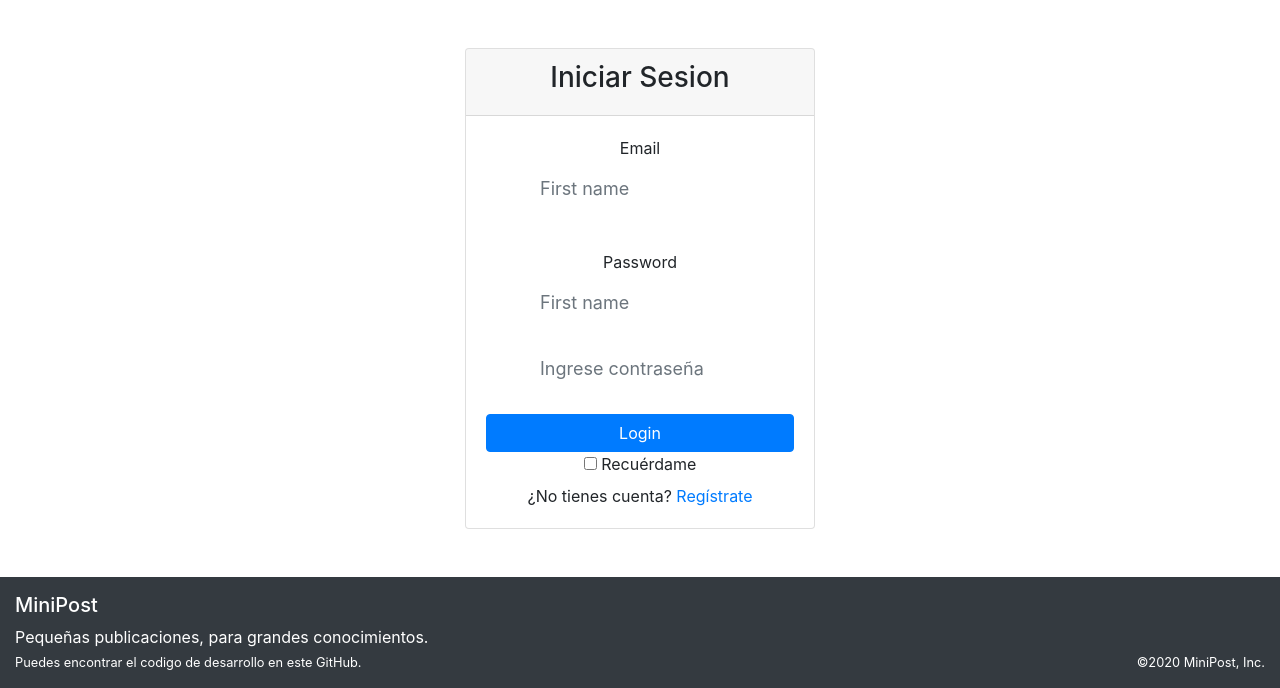
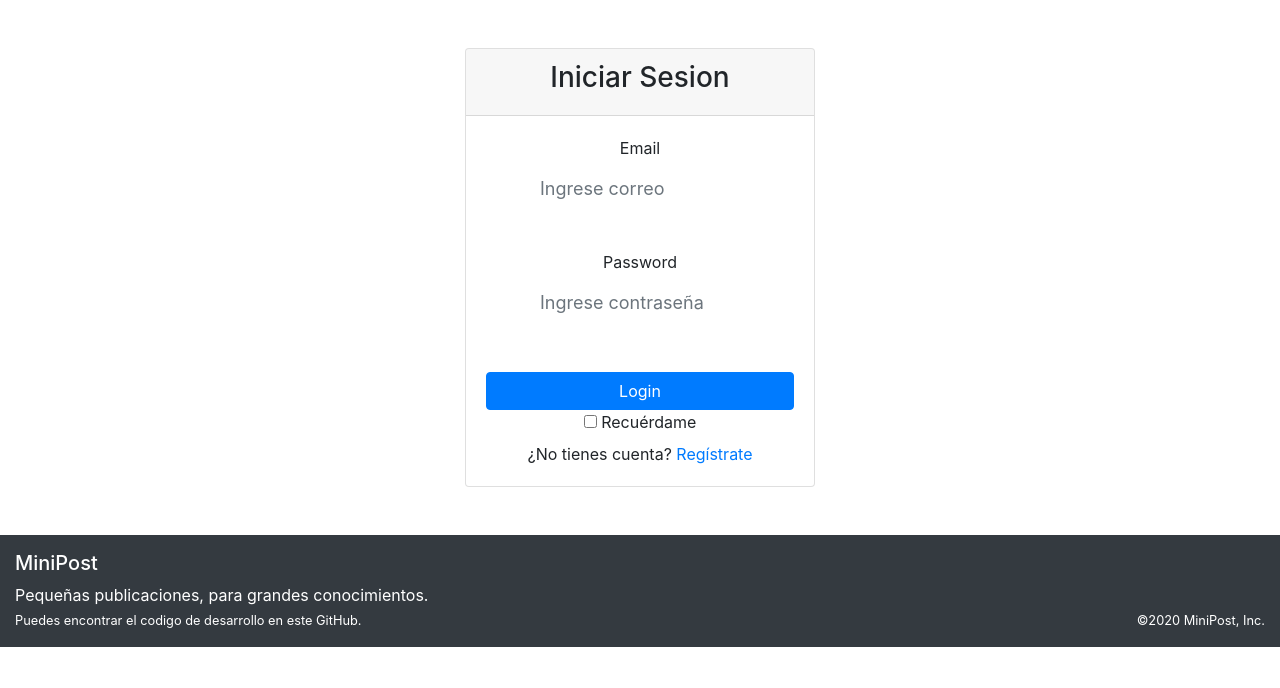
Before and after one commit to SoleeL/software, a Flask app: page /login in a window 1280 px wide. Shown: the part 56-744 px from the top of the page. Run offline with Flask 2, Linux system fonts and the light colour scheme; some libraries are stand-ins or nearby versions.

Commit message:
6.- Diseño de template y error de login arregldo. Error de muestra de post generado

```diff
--- a/forms.py
+++ b/forms.py
@@ -15,7 +15,7 @@ class PostForm(FlaskForm):
     submit = SubmitField('Enviar')
 
 class LoginForm(FlaskForm):
-    email = StringField('Email', validators=[DataRequired()])
-    password = PasswordField('Password', validators=[DataRequired()])
+    email = StringField('Email', validators=[DataRequired(message="No se ha ingresado el correo")])
+    password = PasswordField('Password', validators=[DataRequired(message="No se ha ingresado un password")])
     remember_me = BooleanField('Recuérdame')
     submit = SubmitField('Login')
--- a/templates/login_form.html
+++ b/templates/login_form.html
@@ -15,11 +15,11 @@
             </div>
 
             <div class="card-body">
-                <form action="/" method="POST" novalidate>
+                <form action="" method="POST" novalidate>
                     {{ form.hidden_tag() }}
                     <div class="form-group">
                         {{ form.email.label }}
-                        {{ form.email(type="email", class="form-control", placeholder="First name")  }}<br>
+                        {{ form.email(type="email", class="form-control", placeholder="Ingrese correo")  }}<br>
                         {% for error in form.email.errors %}
                         <span style="color: red;">{{ error }}</span>
                         {% endfor %}
@@ -27,9 +27,7 @@
                     </div>
                     <div class="form-group">
                         {{ form.password.label }}
-                        {{ form.password(type="password", class="form-control", placeholder="First name") }}<br>
-                        <input type="password" class="form-control" id="formGroupExampleInput2"
-                            placeholder="Ingrese contraseña">
+                        {{ form.password(type="password", class="form-control", placeholder="Ingrese contraseña") }}<br>
                         {% for error in form.password.errors %}
                         <span style="color: red;">{{ error }}</span>
                         {% endfor %}
```
